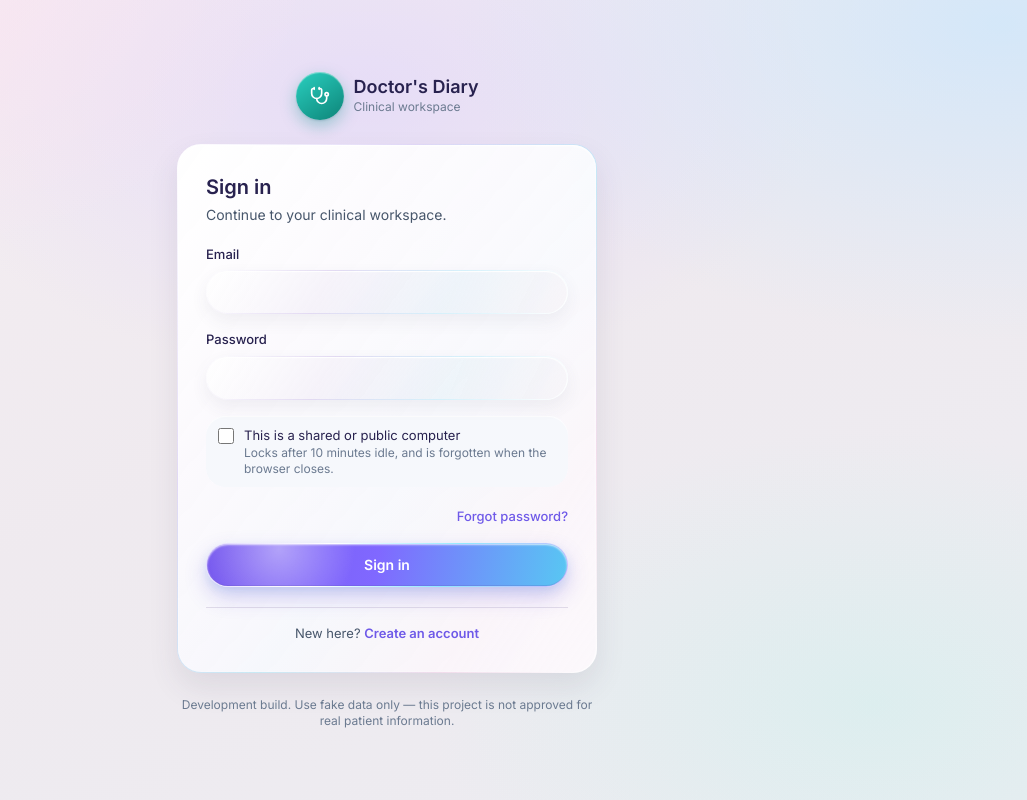
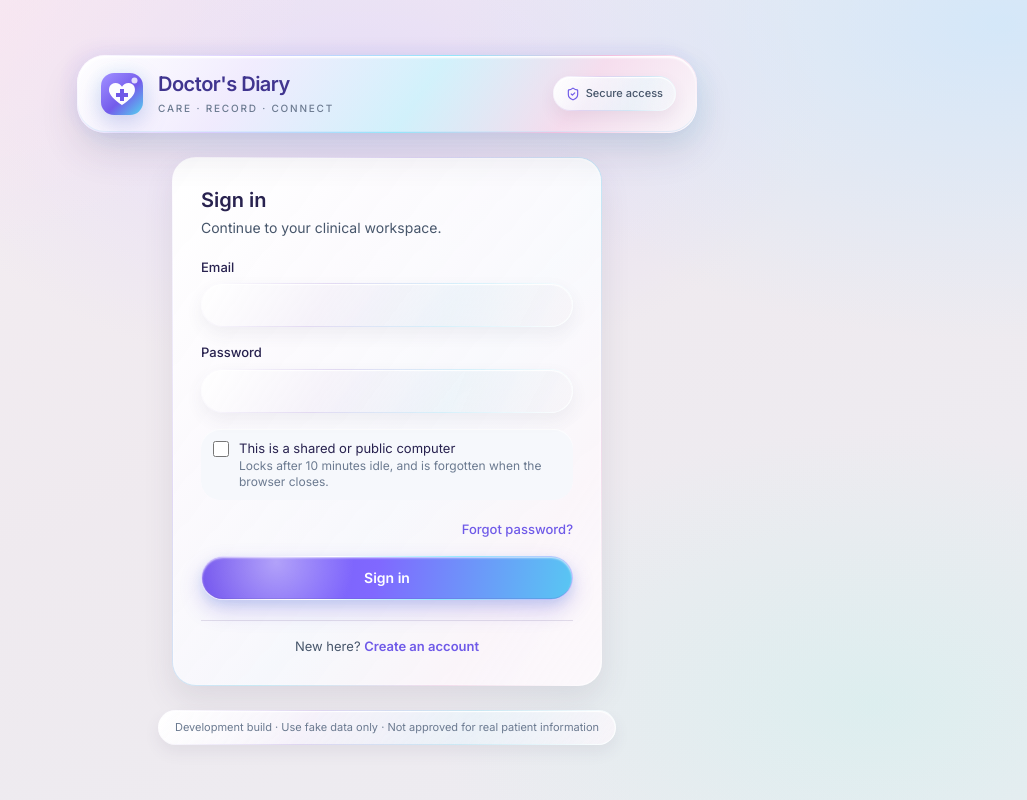
Before and after one commit to Minhazsiraji/DD, a Next.js app: page /login in a window 1280 px wide. Shown: the whole page, without its empty margins (253-1280 px from the left). Built offline with nearby package versions, Linux system fonts and the light colour scheme.

Commit message:
UI: align auth shell with liquid product language

```diff
--- a/src/app/(auth)/layout.tsx
+++ b/src/app/(auth)/layout.tsx
@@ -1,34 +1,36 @@
 import Link from "next/link";
-import { Stethoscope } from "lucide-react";
-import { IconOrb } from "@/components/common/icon-orb";
+import { ShieldCheck } from "lucide-react";
+import { BrandMark } from "@/components/brand/brand-mark";
 
-/**
- * Shell for the signed-out routes. Deliberately minimal — no navigation, no
- * data, nothing that could render before a session exists.
- */
 export default function AuthLayout({ children }: LayoutProps<"/">) {
   return (
-    <div className="flex min-h-dvh flex-col items-center justify-center px-4 py-10">
+    <div className="flex min-h-dvh flex-col items-center justify-center px-4 py-8 sm:py-10">
       <Link
         href="/login"
-        className="mb-6 flex items-center gap-2.5 rounded-xl focus-visible:focus-ring"
+        className="dd-public-header mb-6 flex w-full max-w-[620px] items-center justify-between gap-4 px-4 py-3.5 focus-visible:focus-ring sm:px-5"
       >
-        <IconOrb accent="brand" size="lg">
-          <Stethoscope className="size-5" />
-        </IconOrb>
-        <span>
-          <span className="block text-lg leading-tight font-semibold text-ink">
-            Doctor&apos;s Diary
+        <span className="flex min-w-0 items-center gap-3">
+          <BrandMark className="size-11 sm:size-12" />
+          <span className="min-w-0">
+            <span className="block truncate text-[20px] leading-tight font-semibold tracking-[-0.025em] text-[#40358f]">
+              Doctor&apos;s Diary
+            </span>
+            <span className="mt-1 block truncate text-[10px] font-medium uppercase tracking-[0.18em] text-ink-muted">
+              Care · Record · Connect
+            </span>
           </span>
-          <span className="block text-xs text-ink-muted">Clinical workspace</span>
+        </span>
+
+        <span className="dd-secondary hidden shrink-0 items-center gap-1.5 rounded-full px-3 py-2 text-[11px] font-medium text-ink-secondary sm:inline-flex">
+          <ShieldCheck className="size-3.5 text-brand" aria-hidden="true" />
+          Secure access
         </span>
       </Link>
 
-      <main className="w-full max-w-[420px]">{children}</main>
+      <main className="w-full max-w-[430px]">{children}</main>
 
-      <p className="mt-6 max-w-[420px] text-center text-xs text-ink-muted">
-        Development build. Use fake data only — this project is not approved for
-        real patient information.
+      <p className="dd-secondary mt-6 max-w-[470px] rounded-full px-4 py-2 text-center text-[11px] leading-relaxed text-ink-muted">
+        Development build · Use fake data only · Not approved for real patient information
       </p>
     </div>
   );
```
